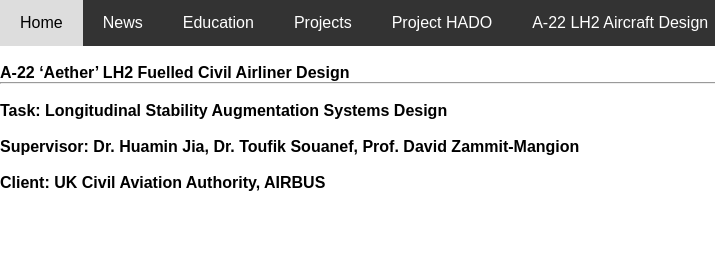
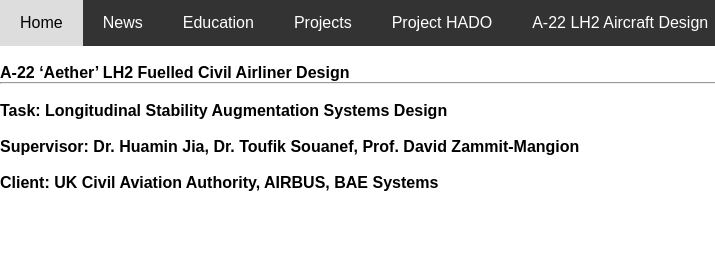
Before and after one commit to ZhangIrgWen/wenzhang.github.io, a plain HTML site: page pa22.html in a window 1280 px wide. Shown: the top 280 px of the page, 0-715 px from the left. Drawn offline with Linux system fonts and the light colour scheme.

Commit message:
Update pa22.html

```diff
--- a/pa22.html
+++ b/pa22.html
@@ -37,7 +37,7 @@
     <p>&emsp;</p>
     <h4>Supervisor: Dr. Huamin Jia, Dr. Toufik Souanef, Prof. David Zammit-Mangion</h4>
     <p>&emsp;</p>
-    <h4>Client: UK Civil Aviation Authority, AIRBUS</h4>
+    <h4>Client: UK Civil Aviation Authority, AIRBUS, BAE Systems</h4>
     <!-- Additional website content here -->
 
 </body>
```
